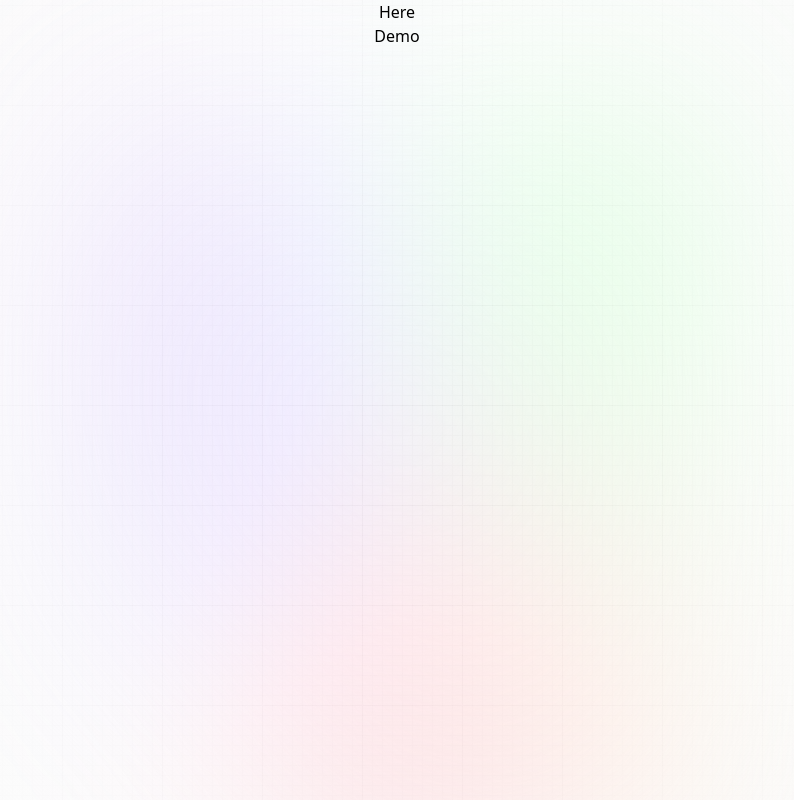
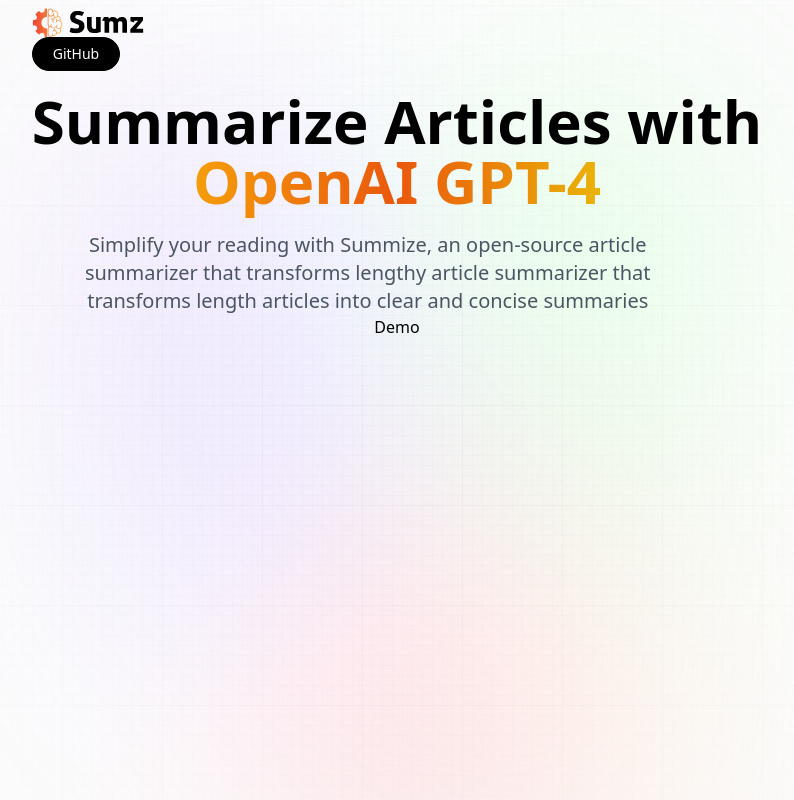
Before and after one commit to yomnahisham/AI-ArticleDigest, a React (Vite) app: page / in a window 1280 px wide. Shown: the whole page, without its empty margins (243-1037 px from the left). Built offline with nearby package versions, Linux system fonts and the light colour scheme; a web font is replaced by a local one.

Commit message:
done with hero section

```diff
--- a/src/components/Here.jsx
+++ b/src/components/Here.jsx
@@ -1,9 +1,30 @@
 import React from 'react'
+import { logo } from '../assets';
 
-const Here = () => {
+const Hero = () => {
   return (
-    <div>Here</div>
+    <header classname="w-full flex justify-center items-center flex-col">
+        <nav classname="flex justify-between items-center w-full mb-10 pt-3">
+            <img src={logo} alt="digester logo" className='w-28 object-contain' />
+            <button
+                type="button"
+                onClick={() => window.open('https://github.com/yomnahisham/AI-ArticleDigest')}
+                className="black_btn">
+                GitHub
+            </button>
+        </nav>
+
+        <h1 className='head_text'>
+            Summarize Articles with <br className='max-md:hidden'/>
+            <span className='orange_gradient'> OpenAI GPT-4 </span>
+        </h1>
+
+        <h2 className='desc'>
+            Simplify your reading with Summize, an open-source article summarizer that transforms lengthy article summarizer that transforms length articles into clear and concise summaries
+        </h2>
+
+    </header>
   )
 }
 
-export default Here
+export default Hero
```
Also changed, not shown: public/logo.png (added).
